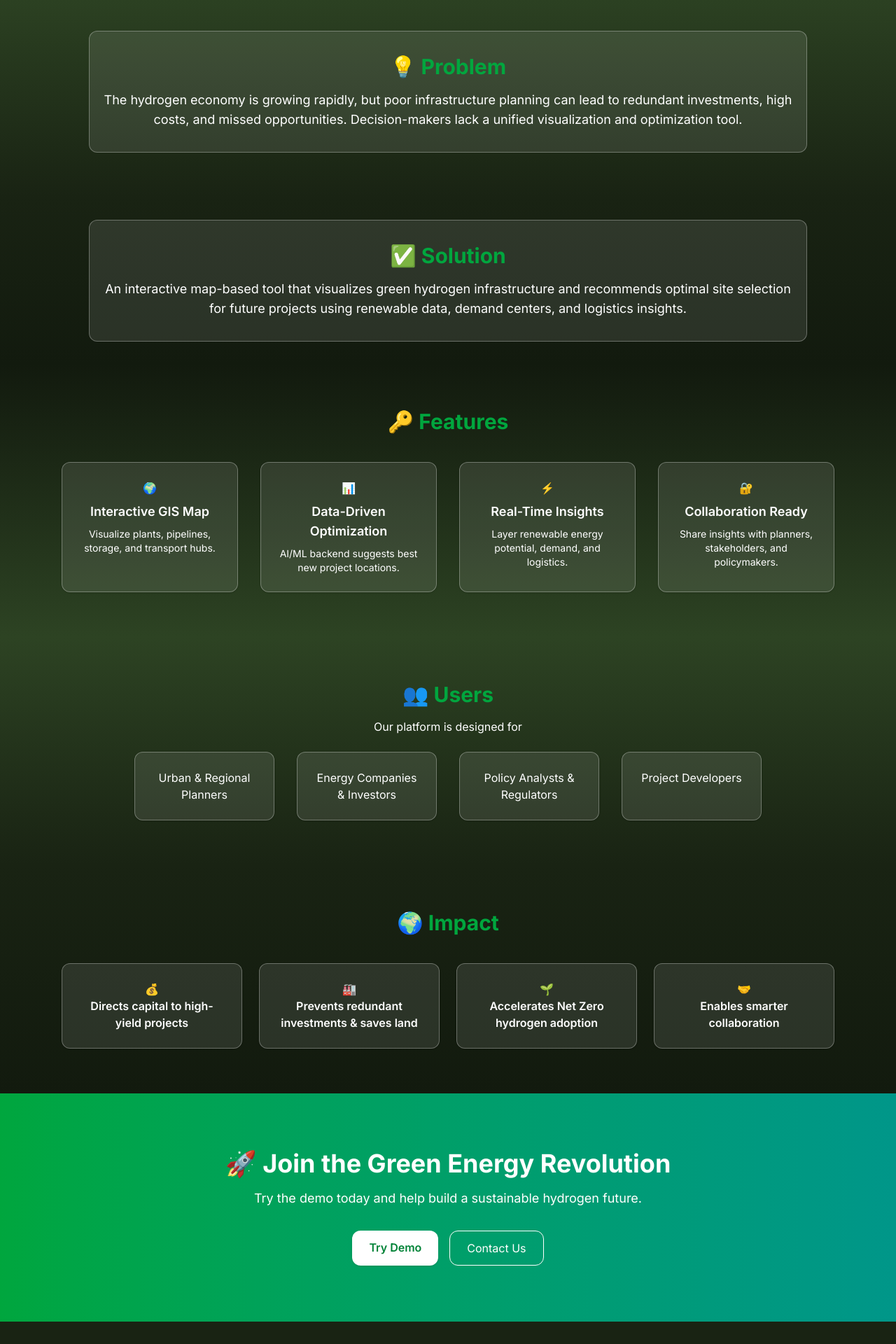
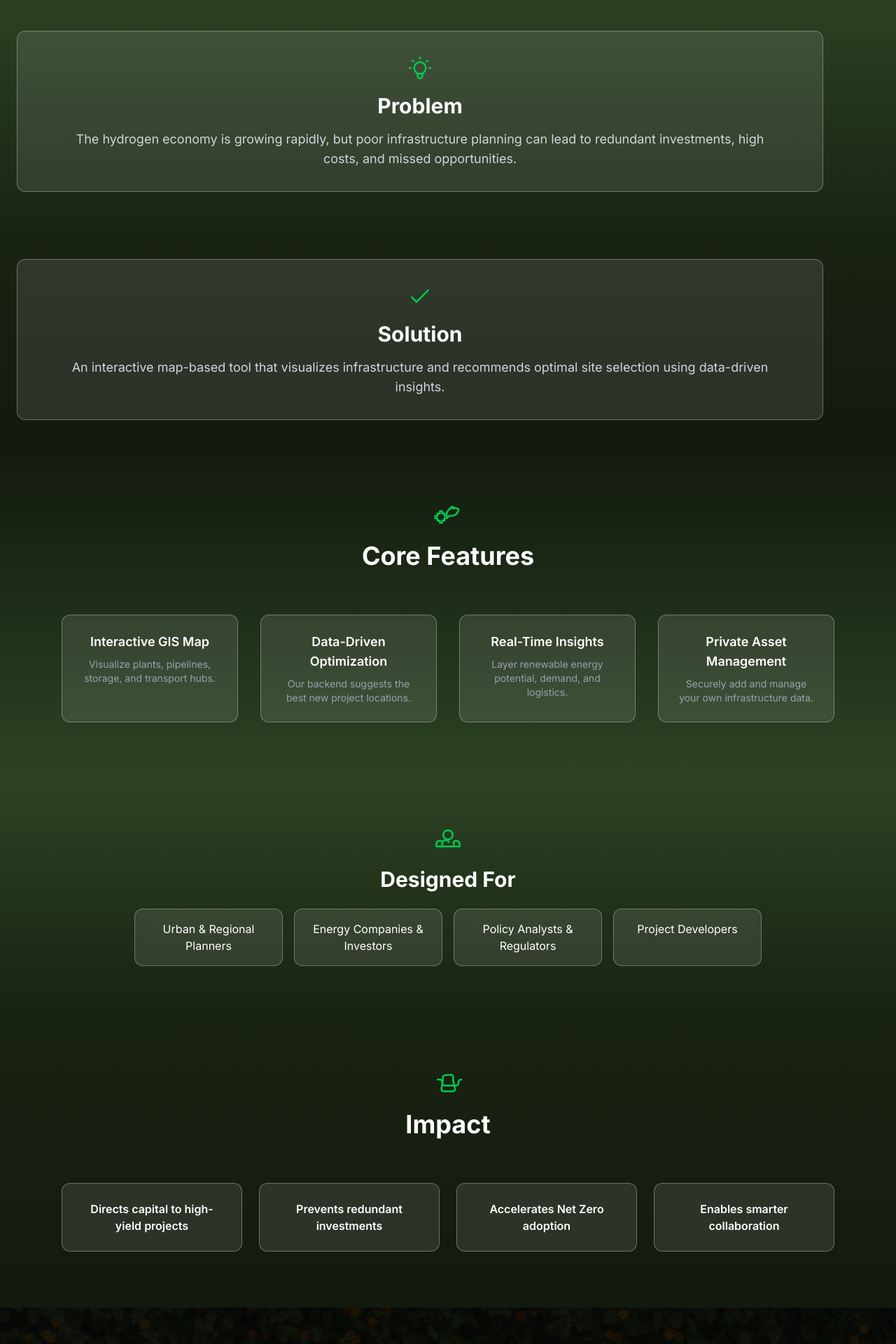
Before and after one commit to ombarvaliya/Valence, a Next.js app: page / in a window 1280 px wide. Shown: the part 820-2740 px from the top of the page at 70% size. Built offline with nearby package versions, Linux system fonts and the light colour scheme.

Commit message:
aboutus2

```diff
--- a/package.json
+++ b/package.json
@@ -13,6 +13,7 @@
     "cors": "^2.8.5",
     "dotenv": "^17.2.1",
     "express": "^5.1.0",
+    "framer-motion": "^12.23.12",
     "leaflet": "^1.9.4",
     "mongoose": "^8.18.0",
     "next": "^15.5.2",
--- a/src/app/page.tsx
+++ b/src/app/page.tsx
@@ -1,139 +1,172 @@
+'use client';
+
 import Link from 'next/link';
-import Image from 'next/image'; // 1. Import the Next.js Image component for best practices
+import Image from 'next/image';
+import { motion } from 'framer-motion';
+import AnimatedSection from '../components/AnimatedSection';
+
+// --- Professional SVG Icon Components (Replaces Emojis) ---
+const ProblemIcon = () => <svg xmlns="http://www.w3.org/2000/svg" className="h-10 w-10" fill="none" viewBox="0 0 24 24" stroke="currentColor"><path strokeLinecap="round" strokeLinejoin="round" strokeWidth={1.5} d="M9.663 17h4.673M12 3v1m6.364 1.636l-.707.707M21 12h-1M4 12H3m3.343-5.657l-.707-.707m2.828 9.9a5 5 0 117.072 0l-.548.547A3.374 3.374 0 0014 18.469V19a2 2 0 11-4 0v-.531c0-.895-.356-1.754-.988-2.386l-.548-.547z" /></svg>;
+const SolutionIcon = () => <svg xmlns="http://www.w3.org/2000/svg" className="h-10 w-10" fill="none" viewBox="0 0 24 24" stroke="currentColor"><path strokeLinecap="round" strokeLinejoin="round" strokeWidth={1.5} d="M5 13l4 4L19 7" /></svg>;
+const KeyIcon = () => <svg xmlns="http://www.w3.org/2000/svg" className="h-10 w-10" fill="none" viewBox="0 0 24 24" stroke="currentColor"><path strokeLinecap="round" strokeLinejoin="round" strokeWidth={1.5} d="M15 7a2 2 0 012 2m4 0a6 6 0 01-7.743 5.743L11 17H9v2H7v2H5v-2H3v-2H1v-2h2v-2h2v-2h2v2h2v2h2a6 6 0 017-7z" /></svg>;
+const UsersIcon = () => <svg xmlns="http://www.w3.org/2000/svg" className="h-10 w-10" fill="none" viewBox="0 0 24 24" stroke="currentColor"><path strokeLinecap="round" strokeLinejoin="round" strokeWidth={1.5} d="M17 20h5v-2a3 3 0 00-5.356-1.857M17 20H7m10 0v-2c0-.656-.126-1.283-.356-1.857M7 20H2v-2a3 3 0 015.356-1.857M7 20v-2c0-.656.126-1.283.356-1.857m0 0a3.002 3.002 0 015.288 0M12 14a4 4 0 100-8 4 4 0 000 8z" /></svg>;
+const ImpactIcon = () => <svg xmlns="http://www.w3.org/2000/svg" className="h-10 w-10" fill="none" viewBox="0 0 24 24" stroke="currentColor"><path strokeLinecap="round" strokeLinejoin="round" strokeWidth={1.5} d="M3.055 11H5a2 2 0 012 2v1a2 2 0 002 2h10a2 2 0 002-2v-1a2 2 0 012-2h1.945M7.737 11l-.244-1.463a2 2 0 011.944-2.366L12 7l2.563-.199a2 2 0 011.944 2.366L16.263 11m-8.526 0l-1.313 7.879A2 2 0 007.879 21h8.242a2 2 0 001.944-2.121L16.263 11" /></svg>;
 
 export default function LandingPage() {
+  // Variants for staggering grid animations
+  const gridContainerVariants = {
+    hidden: { opacity: 0 },
+    visible: { opacity: 1, transition: { staggerChildren: 0.1 } }
+  };
+
+  const gridItemVariants = {
+    hidden: { y: 20, opacity: 0 },
+    visible: { y: 0, opacity: 1 }
+  };
+
   return (
-    <div className="min-h-screen flex flex-col text-white">
+    <div className="min-h-screen flex flex-col bg-[#192313] text-white">
       <div className="p-2 bg-[url('/bgImg.png')] bg-cover bg-center min-h-screen flex flex-col items-center">
         <header className="fixed top-2 z-50 w-full max-w-7xl bg-white/20 border rounded-xl border-white/30 container mx-auto px-6 py-4 flex justify-between items-center backdrop-blur-sm">
-          {/* 2. Using the optimized Next.js Image component */}
-          <Image src="/logo-withoutBg.png" alt="Valence Logo" width={112} height={32} priority />
-          <nav className="space-x-4 md:space-x-6 flex items-center">
-            {/* 3. "Contact Us" link added */}
-            <Link href="/contact" className="text-gray-200 hover:text-white transition-colors">
-              Contact Us
-            </Link>
-            {/* 4. Corrected Login/Signup links */}
-            <Link href="/login" className="text-gray-200 hover:text-white transition-colors">
-              Login
-            </Link>
-            <Link href="/signup" className="bg-green-600 hover:bg-green-700 font-bold py-2 px-4 rounded-lg transition-colors">
-              Sign Up
-            </Link>
+          <Link href="/"><Image src="/logo-withoutBg.png" alt="Valence Logo" width={100} height={28} /></Link>
+          <nav className="space-x-6 flex items-center">
+            <Link href="/about" className="text-gray-200 hover:text-white font-semibold transition-colors">About Us</Link>
+            <Link href="/login" className="text-gray-300 hover:text-white transition-colors">Login</Link>
+            <Link href="/signup" className="bg-green-600 hover:bg-green-700 text-white font-bold py-2 px-4 rounded-lg transition-colors">Sign Up</Link>
           </nav>
         </header>
-
-        {/* --- All of your content below this line is UNCHANGED --- */}
         <main className="flex-grow flex items-center">
-          <div className="container mx-auto px-6 text-center">
-            <h2 className="text-5xl md:text-6xl font-extrabold leading-tight mb-4">
-              The Future of <span className="text-green-400">Green Energy</span>, Mapped.
-            </h2>
-            <p className="text-lg md:text-xl text-gray-400 max-w-3xl mx-auto mb-8">
-              Valence is a cutting-edge platform providing data-driven intelligence to map, analyze, and optimize green hydrogen infrastructure.
-            </p>
-            <Link href="/signup" className="bg-green-600 hover:bg-green-700 text-white font-bold py-4 px-8 rounded-lg text-lg transition-transform transform hover:scale-105">
-              Get Started for Free
-            </Link>
-          </div>
+          <motion.div
+            initial={{ opacity: 0, y: -20 }}
+            animate={{ opacity: 1, y: 0 }}
+            transition={{ duration: 0.8 }}
+            className="container mx-auto px-6 text-center"
+          >
+            <h2 className="text-5xl md:text-6xl font-extrabold leading-tight mb-4">The Future of <span className="text-green-400">Green Energy</span>, Mapped.</h2>
+            <p className="text-lg md:text-xl text-gray-300 max-w-3xl mx-auto mb-8">Valence is a cutting-edge platform providing data-driven intelligence to map, analyze, and optimize green hydrogen infrastructure.</p>
+            <Link href="/signup" className="bg-green-600 hover:bg-green-700 text-white font-bold py-4 px-8 rounded-lg text-lg transition-transform transform hover:scale-105">Get Started for Free</Link>
+          </motion.div>
         </main>
       </div>
 
       <section className="py-16 px-6 mx-auto text-center flex flex-col items-center w-full bg-gradient-to-b from-[#2D4323] to-[#192313]">
-        <div className="bg-white/10 py-8 border border-white/30 rounded-xl flex flex-col items-center">
-        <h2 className="text-3xl font-bold text-green-600">💡 Problem</h2>
-        <p className="mt-4 text-lg max-w-5xl px-4">
-          The hydrogen economy is growing rapidly, but poor infrastructure planning can lead
-          to redundant investments, high costs, and missed opportunities. Decision-makers
-          lack a unified visualization and optimization tool.
-        </p>
+        <AnimatedSection>
+          <div className="bg-white/10 py-8 px-4 border border-white/30 rounded-xl flex flex-col items-center max-w-6xl">
+            <div className="text-green-500"><ProblemIcon /></div>
+            <h2 className="text-3xl font-bold text-white mt-4">Problem</h2>
+            <p className="mt-4 text-lg max-w-5xl text-gray-300">The hydrogen economy is growing rapidly, but poor infrastructure planning can lead to redundant investments, high costs, and missed opportunities.</p>
+          </div>
+        </AnimatedSection>
+      </section>
+
+      <section className="py-8 px-6 text-center flex flex-col items-center bg-gradient-to-b from-[#192313] to-[#121A0E]">
+        <AnimatedSection>
+          <div className="bg-white/10 py-8 px-4 border border-white/30 rounded-xl flex flex-col items-center max-w-6xl">
+            <div className="text-green-500"><SolutionIcon /></div>
+            <h2 className="text-3xl font-bold text-white mt-4">Solution</h2>
+            <p className="mt-4 text-lg max-w-5xl text-gray-300">An interactive map-based tool that visualizes infrastructure and recommends optimal site selection using data-driven insights.</p>
+          </div>
+        </AnimatedSection>
+      </section>
+
+      <section className="mx-auto w-full bg-gradient-to-b from-[#121A0E] to-[#2D4323]">
+        <div className="py-20 px-6 max-w-6xl mx-auto">
+          <AnimatedSection>
+            <div className="text-center mb-16">
+              <div className="text-green-500 inline-block"><KeyIcon /></div>
+              <h2 className="text-4xl font-bold text-white mt-4">Core Features</h2>
+            </div>
+          </AnimatedSection>
+          <motion.div
+            className="grid gap-8 md:grid-cols-2 lg:grid-cols-4 text-center text-white"
+            variants={gridContainerVariants}
+            initial="hidden"
+            whileInView="visible"
+            viewport={{ once: true, amount: 0.2 }}
+          >
+            <motion.div variants={gridItemVariants} whileHover={{ y: -8, scale: 1.05 }} className="p-6 bg-white/10 border border-white/30 rounded-xl">
+              <h3 className="font-semibold text-lg">Interactive GIS Map</h3>
+              <p className="text-sm mt-2 text-gray-400">Visualize plants, pipelines, storage, and transport hubs.</p>
+            </motion.div>
+            <motion.div variants={gridItemVariants} whileHover={{ y: -8, scale: 1.05 }} className="p-6 bg-white/10 border border-white/30 rounded-xl">
+              <h3 className="font-semibold text-lg">Data-Driven Optimization</h3>
+              <p className="text-sm mt-2 text-gray-400">Our backend suggests the best new project locations.</p>
+            </motion.div>
+            <motion.div variants={gridItemVariants} whileHover={{ y: -8, scale: 1.05 }} className="p-6 bg-white/10 border border-white/30 rounded-xl">
+              <h3 className="font-semibold text-lg">Real-Time Insights</h3>
+              <p className="text-sm mt-2 text-gray-400">Layer renewable energy potential, demand, and logistics.</p>
+            </motion.div>
+            <motion.div variants={gridItemVariants} whileHover={{ y: -8, scale: 1.05 }} className="p-6 bg-white/10 border border-white/30 rounded-xl">
+              <h3 className="font-semibold text-lg">Private Asset Management</h3>
+              <p className="text-sm mt-2 text-gray-400">Securely add and manage your own infrastructure data.</p>
+            </motion.div>
+          </motion.div>
         </div>
       </section>
-      <section className="bg-cover bg-center py-8 px-6 text-center flex flex-col items-center bg-gradient-to-b from-[#192313] to-[#121A0E] ">
-        <div className="bg-white/10 py-8 border border-white/30 rounded-xl flex flex-col items-center">
-        <h2 className="text-3xl font-bold text-green-600">✅ Solution</h2>
-        <p className="mt-4 text-lg max-w-5xl px-4 mx-auto">
-          An interactive map-based tool that visualizes green hydrogen infrastructure and
-          recommends optimal site selection for future projects using renewable data, demand
-          centers, and logistics insights.
-        </p>
+
+      <section className="py-16 px-6 text-center bg-gradient-to-b from-[#2D4323] to-[#192313]">
+        <AnimatedSection>
+          <div className="text-green-500 inline-block"><UsersIcon /></div>
+          <h2 className="text-3xl font-bold text-white mt-4">Designed For</h2>
+          <motion.ul
+            className="mt-6 grid gap-4 md:grid-cols-2 lg:grid-cols-4 max-w-4xl mx-auto"
+            variants={gridContainerVariants}
+            initial="hidden"
+            whileInView="visible"
+            viewport={{ once: true, amount: 0.2 }}
+          >
+            <motion.li variants={gridItemVariants} className="p-4 bg-white/10 border border-white/30 rounded-xl">Urban & Regional Planners</motion.li>
+            <motion.li variants={gridItemVariants} className="p-4 bg-white/10 border border-white/30 rounded-xl">Energy Companies & Investors</motion.li>
+            <motion.li variants={gridItemVariants} className="p-4 bg-white/10 border border-white/30 rounded-xl">Policy Analysts & Regulators</motion.li>
+            <motion.li variants={gridItemVariants} className="p-4 bg-white/10 border border-white/30 rounded-xl">Project Developers</motion.li>
+          </motion.ul>
+        </AnimatedSection>
+      </section>
+
+      <section className="w-full mx-auto bg-gradient-to-b from-[#192313] to-[#121A0E]">
+        <div className="py-20 px-6 max-w-6xl mx-auto">
+          <AnimatedSection>
+            <div className="text-center mb-16">
+              <div className="text-green-500 inline-block"><ImpactIcon /></div>
+              <h2 className="text-4xl font-bold text-white mt-4">Impact</h2>
+            </div>
+          </AnimatedSection>
+          <motion.div
+            className="grid gap-6 md:grid-cols-2 lg:grid-cols-4 text-center"
+            variants={gridContainerVariants}
+            initial="hidden"
+            whileInView="visible"
+            viewport={{ once: true, amount: 0.2 }}
+          >
+            <motion.div variants={gridItemVariants} className="p-6 bg-white/10 border border-white/30 rounded-xl"><p className="font-semibold">Directs capital to high-yield projects</p></motion.div>
+            <motion.div variants={gridItemVariants} className="p-6 bg-white/10 border border-white/30 rounded-xl"><p className="font-semibold">Prevents redundant investments</p></motion.div>
+            <motion.div variants={gridItemVariants} className="p-6 bg-white/10 border border-white/30 rounded-xl"><p className="font-semibold">Accelerates Net Zero adoption</p></motion.div>
+            <motion.div variants={gridItemVariants} className="p-6 bg-white/10 border border-white/30 rounded-xl"><p className="font-semibold">Enables smarter collaboration</p></motion.div>
+          </motion.div>
         </div>
       </section>
-      <section className="mx-auto w-full bg-gradient-to-b from-[#121A0E] to-[#2D4323]">
-        <div className="py-16 px-6 max-w-6xl mx-auto">
-        <h2 className="text-3xl font-bold text-center text-green-600">🔑 Features</h2>
-        <div className="mt-10 grid gap-8 md:grid-cols-2 lg:grid-cols-4 text-center">
-          <div className="p-6 bg-white/10 border border-white/30 rounded-xl shadow hover:shadow-lg">
-            🌍 <h3 className="font-semibold text-lg mt-2">Interactive GIS Map</h3>
-            <p className="text-sm mt-2">
-              Visualize plants, pipelines, storage, and transport hubs.
-            </p>
-          </div>
-          <div className="p-6 bg-white/10 border border-white/30 rounded-xl shadow hover:shadow-lg">
-            📊 <h3 className="font-semibold text-lg mt-2">Data-Driven Optimization</h3>
-            <p className="text-sm mt-2">
-              AI/ML backend suggests best new project locations.
-            </p>
-          </div>
-          <div className="p-6 bg-white/10 border border-white/30 rounded-xl shadow hover:shadow-lg">
-            ⚡ <h3 className="font-semibold text-lg mt-2">Real-Time Insights</h3>
-            <p className="text-sm mt-2">
-              Layer renewable energy potential, demand, and logistics.
-            </p>
-          </div>
-          <div className="p-6 bg-white/10 border border-white/30 rounded-xl shadow hover:shadow-lg">
-            🔐 <h3 className="font-semibold text-lg mt-2">Collaboration Ready</h3>
-            <p className="text-sm mt-2">
-              Share insights with planners, stakeholders, and policymakers.
-            </p>
-          </div>
-        </div>
+
+      <section className="relative bg-[url('/bgImg.png')] bg-cover bg-center">
+        <div className="absolute inset-0 bg-black/70"></div>
+        <div className="relative container mx-auto px-6 py-24 text-center">
+          <AnimatedSection>
+            <div className="max-w-4xl mx-auto">
+              <h2 className="text-4xl md:text-5xl font-extrabold tracking-tight text-white">Ready to Shape the Future of Energy?</h2>
+              <p className="mt-4 text-lg text-gray-300">Join Valence today. Start mapping your assets, gain data-driven insights, and become a key player in the green hydrogen revolution.</p>
+              <div className="mt-10 flex justify-center gap-4">
+                <motion.div whileHover={{ scale: 1.05 }} whileTap={{ scale: 0.95 }}>
+                  <Link href="/signup" className="block bg-green-600 text-white font-bold text-lg px-8 py-4 rounded-xl shadow-lg">Get Started Now</Link>
+                </motion.div>
+                <motion.div whileHover={{ scale: 1.05 }} whileTap={{ scale: 0.95 }}>
+                  <Link href="/about" className="block bg-transparent border-2 border-white text-white font-bold text-lg px-8 py-4 rounded-xl shadow-lg hover:bg-white hover:text-[#192313] transition-colors duration-300">Learn More</Link>
+                </motion.div>
+              </div>
+            </div>
+          </AnimatedSection>
         </div>
       </section>
-      <section className="py-16 px-6 text-center bg-gradient-to-b from-[#2D4323] to-[#192313]">
-        <h2 className="text-3xl font-bold text-green-600">👥 Users</h2>
-        <p className="mt-4">Our platform is designed for</p>
-        <ul className="mt-6 grid gap-8 md:grid-cols-2 lg:grid-cols-4 max-w-4xl mx-auto">
-          <li className="p-6 bg-white/10 border border-white/30 rounded-xl shadow hover:shadow-lg">Urban & Regional Planners</li>
-          <li className="p-6 bg-white/10 border border-white/30 rounded-xl shadow hover:shadow-lg">Energy Companies & Investors</li>
-          <li className="p-6 bg-white/10 border border-white/30 rounded-xl shadow hover:shadow-lg">Policy Analysts & Regulators</li>
-          <li className="p-6 bg-white/10 border border-white/30 rounded-xl shadow hover:shadow-lg">Project Developers</li>
-        </ul>
-      </section>
-      <section className="w-full mx-auto bg-gradient-to-b from-[#192313] to-[#121A0E]">
-        <div className="py-16 px-6 max-w-6xl mx-auto">
-        <h2 className="text-3xl font-bold text-center text-green-600">🌍 Impact</h2>
-        <div className="mt-10 grid gap-6 md:grid-cols-2 lg:grid-cols-4 text-center">
-          <div className="p-6 bg-white/10 border border-white/30 rounded-xl shadow hover:shadow-lg">
-            💰 <p className="font-semibold">Directs capital to high-yield projects</p>
-          </div>
-          <div className="p-6 bg-white/10 border border-white/30 rounded-xl shadow hover:shadow-lg">
-            🏭 <p className="font-semibold">Prevents redundant investments & saves land</p>
-          </div>
-          <div className="p-6 bg-white/10 border border-white/30 rounded-xl shadow hover:shadow-lg">
-            🌱 <p className="font-semibold">Accelerates Net Zero hydrogen adoption</p>
-          </div>
-          <div className="p-6 bg-white/10 border border-white/30 rounded-xl shadow hover:shadow-lg">
-            🤝 <p className="font-semibold">Enables smarter collaboration</p>
-          </div>
-        </div>
-        </div>
-      </section>
-      <section className="bg-gradient-to-r from-green-600 to-teal-600 text-white py-20 px-6 text-center">
-        <h2 className="text-4xl font-bold">🚀 Join the Green Energy Revolution</h2>
-        <p className="mt-4 text-lg">
-          Try the demo today and help build a sustainable hydrogen future.
-        </p>
-        <div className="mt-8 flex justify-center gap-4">
-          <Link href="/signup" className="bg-white text-green-700 font-semibold px-6 py-3 rounded-xl shadow hover:bg-gray-100">
-            Try Demo
-          </Link>
-          <Link href="/contact" className="bg-transparent border border-white px-6 py-3 rounded-xl hover:bg-white hover:text-green-700">
-            Contact Us
-          </Link>
-        </div>
-      </section>
-      <footer className="w-full bg-[#192313] px-6 py-8 text-center text-gray-400 text-sm">
+
+      <footer className="container bg-[#192313] mx-auto px-6 py-8 text-center text-white text-sm">
         &copy; {new Date().getFullYear()} Valence. All Rights Reserved.
       </footer>
     </div>
--- /dev/null
+++ b/src/components/AnimatedSection.tsx
@@ -0,0 +1,37 @@
+'use client';
+
+import { motion, useAnimation, useInView } from 'framer-motion';
+import { useEffect, useRef } from 'react';
+
+interface Props {
+  children: React.ReactNode;
+  delay?: number;
+}
+
+export default function AnimatedSection({ children, delay = 0.2 }: Props) {
+  const ref = useRef(null);
+  const isInView = useInView(ref, { once: true });
+  const mainControls = useAnimation();
+
+  useEffect(() => {
+    if (isInView) {
+      mainControls.start('visible');
+    }
+  }, [isInView, mainControls]);
+
+  return (
+    <div ref={ref} className="relative w-full">
+      <motion.div
+        variants={{
+          hidden: { opacity: 0, y: 75 },
+          visible: { opacity: 1, y: 0 },
+        }}
+        initial="hidden"
+        animate={mainControls}
+        transition={{ duration: 0.5, delay: delay }}
+      >
+        {children}
+      </motion.div>
+    </div>
+  );
+}
```
Also changed, not shown: src/app/about/page.tsx (added, +68 -0 lines), 1 other file (tests, documents, lock files or other folders).
